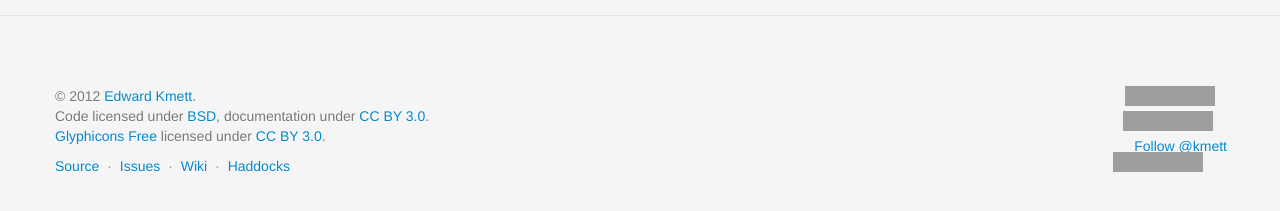
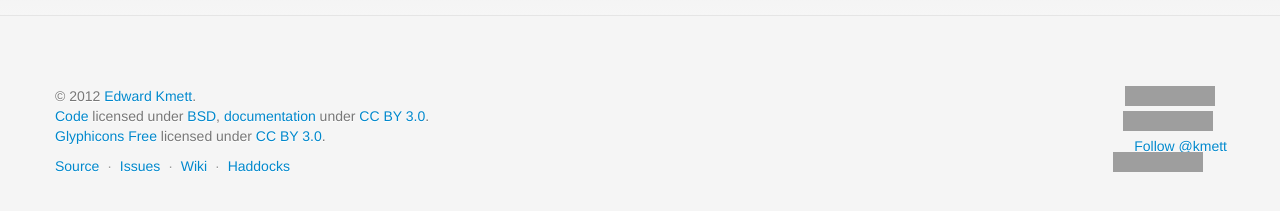
Before and after one commit to lens/lens.github.com, a Jekyll site: the page built from index.md, in a window 1280 px wide and 1246 px high. Shown: the part 990-1201 px from the top of the window. Built offline with Jekyll 4.4.1, drawn with Linux system fonts in a browser that asks for light colours; comment, search, counter and statistics services are not loaded; part of the change alters nothing that is shown; grey boxes are pictures that could not be loaded.

Commit message:
Linked to repositories for code and documentation in footer. Removed unused recarpet plugin.

```diff
--- a/_includes/footer.html
+++ b/_includes/footer.html
@@ -3,7 +3,7 @@
         <p class="pull-right" style="clear: right"><iframe class="github-btn" src="http://ghbtns.com/github-btn.html?user=ekmett&repo=lens&type=watch&count=true" allowtransparency="true" frameborder="0" scrolling="0" width="100px" height="20px"></iframe></p>
         <p>&copy; 2012 <a href="http://twitter.com/kmett" target="_blank">Edward Kmett</a>.</p>
         <p class="pull-right" style="clear: right"><iframe class="github-btn" src="http://ghbtns.com/github-btn.html?user=ekmett&repo=lens&type=fork&count=true" allowtransparency="true" frameborder="0" scrolling="0" width="102px" height="20px"></iframe></p>
-        <p>Code licensed under <a href="https://github.com/ekmett/lens/blob/master/LICENSE" target="_blank">BSD</a>, documentation under <a href="http://creativecommons.org/licenses/by/3.0/">CC BY 3.0</a>.</p>
+        <p><a href="http://github.com/ekmett/lens">Code</a> licensed under <a href="https://github.com/ekmett/lens/blob/master/LICENSE" target="_blank">BSD</a>, <a href="http://github.com/lens/lens.github.com/">documentation</a> under <a href="http://creativecommons.org/licenses/by/3.0/">CC BY 3.0</a>.</p>
         <p class="pull-right" style="clear: right; margin-right: -2px">
             <a href="https://twitter.com/kmett" class="twitter-follow-button" data-link-color="#0069D6" data-show-count="true">Follow @kmett</a>
         </p>
--- a/_plugins/redcarpet2_markdown.rb
+++ /dev/null
@@ -1,48 +0,0 @@
-require 'fileutils'
-require 'digest/md5'
-require 'redcarpet'
-require 'albino'
-
-PYGMENTS_CACHE_DIR = File.expand_path('../../_cache', __FILE__)
-FileUtils.mkdir_p(PYGMENTS_CACHE_DIR)
-
-class Redcarpet2Markdown < Redcarpet::Render::HTML
-  def block_code(code, lang)
-    lang = lang || "text"
-    path = File.join(PYGMENTS_CACHE_DIR, "#{lang}-#{Digest::MD5.hexdigest code}.html")
-    cache(path) do
-      colorized = Albino.colorize(code, lang.downcase)
-      add_code_tags(colorized, lang)
-    end
-  end
-
-  def add_code_tags(code, lang)
-    code.sub(/<pre>/, "<pre><code class=\"#{lang}\">").
-         sub(/<\/pre>/, "</code></pre>")
-  end
-
-  def cache(path)
-    if File.exist?(path)
-      File.read(path)
-    else
-      content = yield
-      File.open(path, 'w') {|f| f.print(content) }
-      content
-    end
-  end
-end
-
-class Jekyll::MarkdownConverter
-  def extensions
-    Hash[ *@config['redcarpet']['extensions'].map {|e| [e.to_sym, true] }.flatten ]
-  end
-
-  def markdown
-    @markdown ||= Redcarpet::Markdown.new(Redcarpet2Markdown.new(extensions), extensions)
-  end
-
-  def convert(content)
-    return super unless @config['markdown'] == 'redcarpet2'
-    markdown.render(content)
-  end
-end
```
